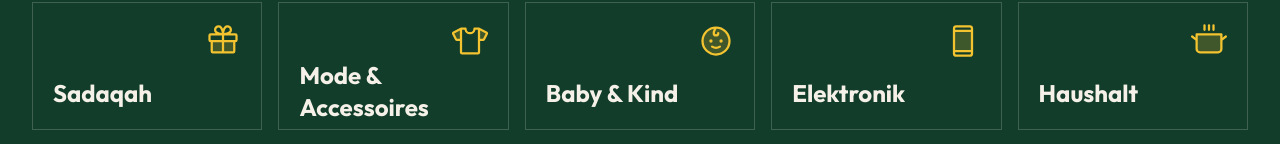
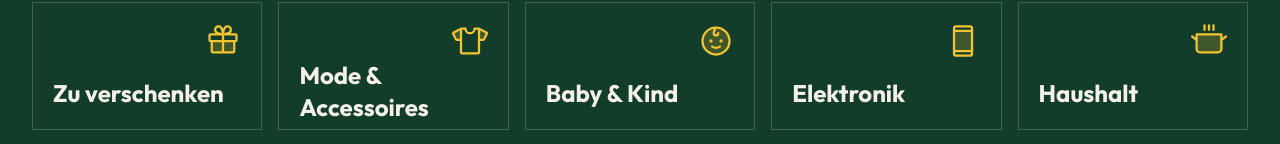
Before and after one commit to otac90/beHalal-bazar, a React (Vite) app: page / in a window 1280 px wide. Shown: the part 541-685 px from the top of the page. Built offline with nearby package versions, Linux system fonts and the light colour scheme.

Commit message:
Rename Sadaqah category label

```diff
--- a/src/i18n/translations.ts
+++ b/src/i18n/translations.ts
@@ -245,7 +245,7 @@ export const TRANSLATIONS = {
     errorOccurred: 'Ein Fehler ist aufgetreten',
     goBack: 'Zurück',
 
-    sadaqahTag: "Sadaqah",
+    sadaqahTag: "Zu verschenken",
     browseCategories: "Kategorien durchsuchen",
     filterAndSearch: "Filter & Suche",
     pleaseLogin: "Bitte melde dich an",
@@ -595,7 +595,7 @@ export const TRANSLATIONS = {
     errorOccurred: 'Došlo je do greške',
     goBack: 'Nazad',
 
-    sadaqahTag: "Sadaka",
+    sadaqahTag: "Zu verschenken",
     browseCategories: "Pretraži kategorije",
     filterAndSearch: "Filter i Pretraga",
     pleaseLogin: "Molimo prijavite se",
@@ -945,7 +945,7 @@ export const TRANSLATIONS = {
     errorOccurred: 'An error occurred',
     goBack: 'Go Back',
 
-    sadaqahTag: "Sadaqah",
+    sadaqahTag: "Zu verschenken",
     browseCategories: "Browse Categories",
     filterAndSearch: "Filter & Search",
     pleaseLogin: "Please log in",
@@ -1272,7 +1272,7 @@ export const TRANSLATIONS = {
   "loading": "Yükleniyor...",
   "errorOccurred": "Bir hata oluştu",
   "goBack": "Geri Dön",
-  "sadaqahTag": "Sadaka",
+  "sadaqahTag": "Zu verschenken",
   "browseCategories": "Kategorilere Göz At",
   "filterAndSearch": "Filtrele & Ara",
   "pleaseLogin": "Lütfen giriş yapın",
@@ -1520,7 +1520,7 @@ export const TRANSLATIONS = {
   "loading": "جاري التحميل...",
   "errorOccurred": "حدث خطأ",
   "goBack": "عُد",
-  "sadaqahTag": "صدقة",
+  "sadaqahTag": "Zu verschenken",
   "browseCategories": "تصفح الفئات",
   "filterAndSearch": "تصفية وبحث",
   "pleaseLogin": "الرجاء تسجيل الدخول",
@@ -1782,7 +1782,7 @@ export const TRANSLATIONS = {
     saved: "E Ruajtur",
     errorOccurred: "Ka ndodhur një gabim",
     goBack: "Kthehu",
-    sadaqahTag: "Sadaka",
+    sadaqahTag: "Zu verschenken",
     browseCategories: "Kategoritë",
     filterAndSearch: "Filtro & Kërko",
     pleaseLogin: "Ju lutemi identifikohuni",
@@ -2118,7 +2118,7 @@ export const TRANSLATIONS = {
     saved: "Сохранено",
     errorOccurred: "Произошла ошибка",
     goBack: "Назад",
-    sadaqahTag: "Садака",
+    sadaqahTag: "Zu verschenken",
     browseCategories: "Категории",
     filterAndSearch: "Фильтр и поиск",
     pleaseLogin: "Пожалуйста, войдите",
```
